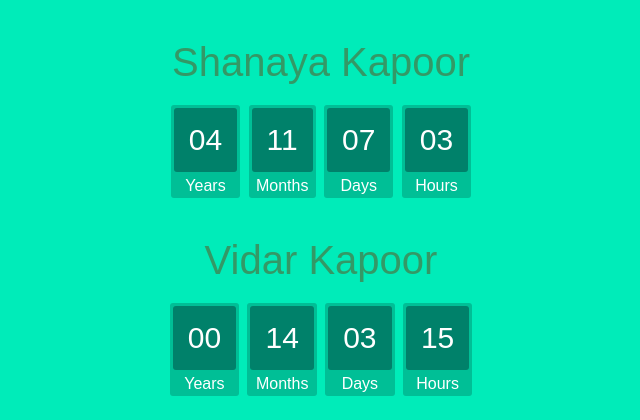
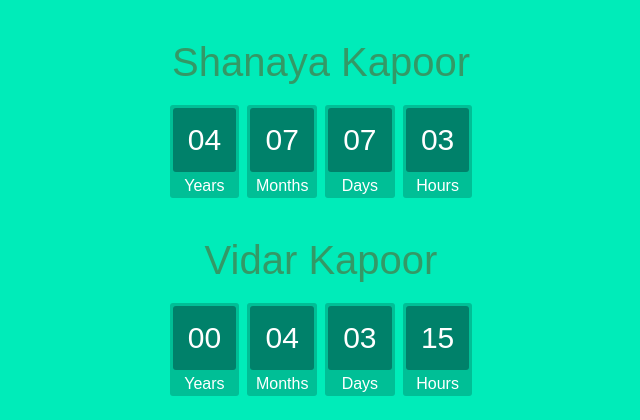
Before and after one commit to ishankapoor/ishankapoor.github.io, a plain HTML site: page index.html in a window 1280 px wide. Shown: the top 420 px of the page, 319-959 px from the left. Drawn offline with Linux system fonts and the light colour scheme.

Commit message:
fucking math
fucking math

```diff
--- a/index.html
+++ b/index.html
@@ -120,7 +120,7 @@ h1{
 		   var months = currentDate.getMonth() - babyDate.getMonth();
 
 		   if(currentDate.getMonth() < babyDate.getMonth()){
-          months = 6 - (currentDate.getMonth() - babyDate.getMonth());
+          months = 12 + (currentDate.getMonth() - babyDate.getMonth());
        } else {
          months =  currentDate.getMonth() - babyDate.getMonth();
        }
```
